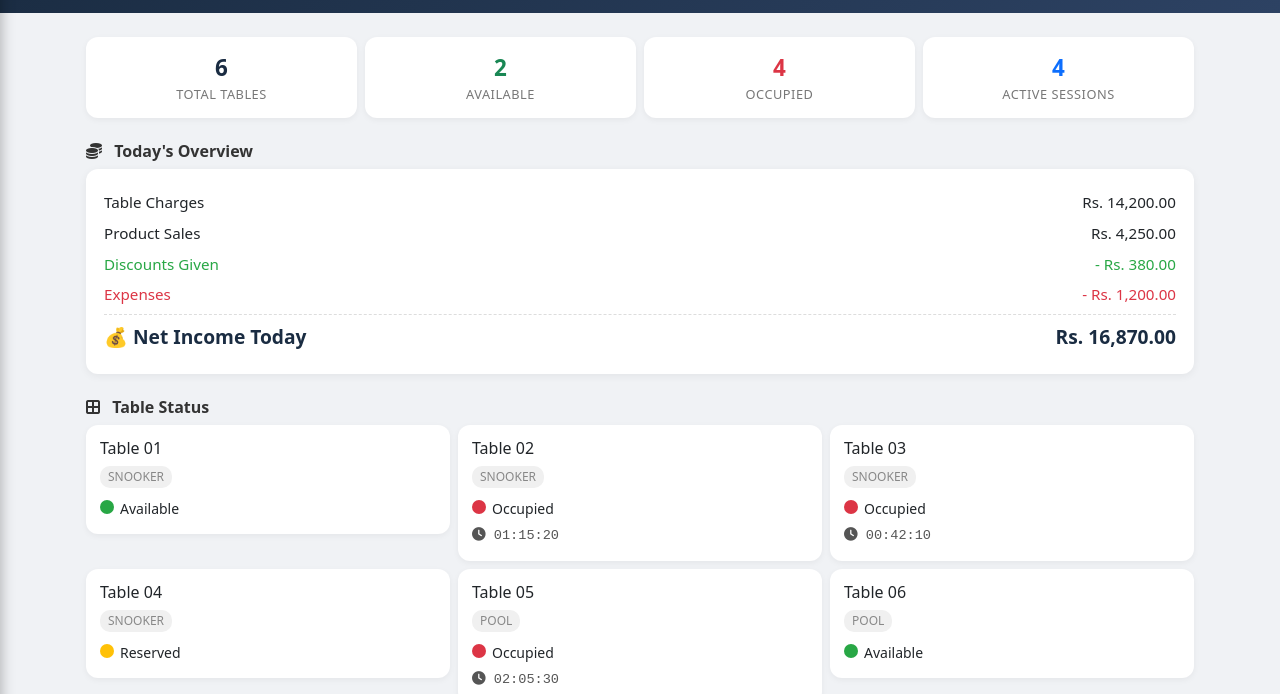
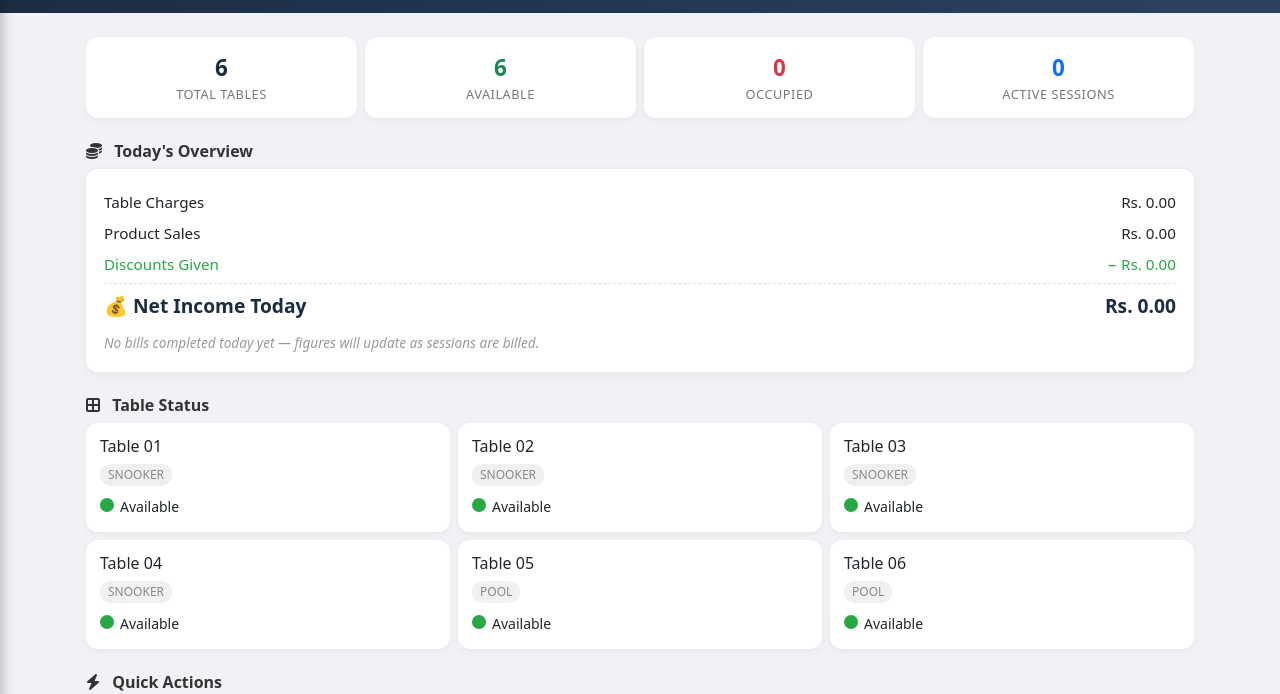
Before and after one commit to safrindj/cue-lounge-pos, a plain HTML site: page dashboard.html in a window 1280 px wide. Shown: the part 67-761 px from the top of the page. Drawn offline with nearby package versions, Linux system fonts and the light colour scheme; sample sign-in values are in the browser's storage.

Commit message:
Add files via upload

```diff
--- a/dashboard.html
+++ b/dashboard.html
@@ -40,20 +40,18 @@
         .status-dot { width: 14px; height: 14px; border-radius: 50%; display: inline-block; margin-right: 6px; }
         .dot-available { background: var(--success); }
         .dot-occupied { background: var(--danger); }
-        .dot-reserved { background: var(--warning); }
-        .dot-maintenance { background: #444; }
         .table-type { font-size: 0.75rem; text-transform: uppercase; color: #888; background: #f0f0f0; display: inline-block; padding: 2px 8px; border-radius: 10px; margin-top: 4px; }
         .session-time { font-family: monospace; font-size: 0.85rem; color: #555; margin-top: 6px; }
+        .players-line { font-size: 0.78rem; color: #666; margin-top: 4px; overflow: hidden; text-overflow: ellipsis; white-space: nowrap; }
         .quick-btn { border-radius: 10px; padding: 14px 10px; text-align: center; border: none; transition: all 0.2s; text-decoration: none; }
         .quick-btn:hover { transform: scale(1.03); }
         .section-title { font-size: 1rem; font-weight: 600; color: #333; margin: 24px 0 12px; }
         .discount-line { color: var(--success); }
-        .expense-line { color: var(--danger); }
         .staff-tag { font-size: 0.8rem; opacity: 0.85; }
+        .empty-note { color: #999; font-size: 0.85rem; font-style: italic; }
     </style>
 </head>
 <body>
-
 <!-- Header -->
 <div class="header-bar">
     <div class="d-flex justify-content-between align-items-center">
@@ -71,65 +69,58 @@
         </div>
     </div>
 </div>
-
 <div class="container px-3 mt-4">
     <!-- 📊 Quick Stats Row 1 -->
     <div class="row g-2 mb-3">
         <div class="col-6 col-md-3">
             <div class="stat-card">
-                <div class="stat-value" id="totalTables">6</div>
+                <div class="stat-value" id="totalTables">—</div>
                 <div class="stat-label">Total Tables</div>
             </div>
         </div>
         <div class="col-6 col-md-3">
             <div class="stat-card">
-                <div class="stat-value text-success" id="availableTables">2</div>
+                <div class="stat-value text-success" id="availableTables">—</div>
                 <div class="stat-label">Available</div>
             </div>
         </div>
         <div class="col-6 col-md-3">
             <div class="stat-card">
-                <div class="stat-value text-danger" id="occupiedTables">4</div>
+                <div class="stat-value text-danger" id="occupiedTables">—</div>
                 <div class="stat-label">Occupied</div>
             </div>
         </div>
         <div class="col-6 col-md-3">
             <div class="stat-card">
-                <div class="stat-value text-primary" id="activeSessions">4</div>
+                <div class="stat-value text-primary" id="activeSessions">—</div>
                 <div class="stat-label">Active Sessions</div>
             </div>
         </div>
     </div>
-
-    <!-- 💰 Today's Income Summary -->
+    <!-- 💰 Today's Income Summary (real, from saved bills) -->
     <h5 class="section-title mb-2"><i class="fas fa-coins me-2"></i> Today's Overview</h5>
     <div class="income-card mb-4">
         <div class="income-row">
             <span>Table Charges</span>
-            <span id="todayTableIncome">Rs. 14,200.00</span>
+            <span id="todayTableIncome">—</span>
         </div>
         <div class="income-row">
             <span>Product Sales</span>
-            <span id="todayProductSales">Rs. 4,250.00</span>
+            <span id="todayProductSales">—</span>
         </div>
         <div class="income-row discount-line">
             <span>Discounts Given</span>
-            <span>- Rs. 380.00</span>
-        </div>
-        <div class="income-row expense-line">
-            <span>Expenses</span>
-            <span>- Rs. 1,200.00</span>
+            <span id="todayDiscounts">—</span>
         </div>
         <div class="income-row income-total">
             <span>💰 Net Income Today</span>
-            <span id="todayTotal">Rs. 16,870.00</span>
+            <span id="todayTotal">—</span>
         </div>
+        <div class="empty-note mt-2" id="todayNote"></div>
     </div>
-
-    <!-- 🎱 Table Status Grid -->
+    <!-- 🎱 Table Status Grid (real occupancy from active sessions) -->
     <h5 class="section-title mb-2"><i class="fas fa-border-all me-2"></i> Table Status</h5>
     <div class="row g-2 mb-4" id="tablesGrid"></div>
-
     <!-- ⚡ Quick Actions — all pages -->
     <h5 class="section-title mb-2"><i class="fas fa-bolt me-2"></i> Quick Actions</h5>
     <div class="row g-2 mb-5">
@@ -145,38 +136,160 @@
         <div class="col-4 col-md-3"><a href="settings.html" class="quick-btn d-block" style="background:#1a2c42;color:#e8b832;"><i class="fas fa-cog fa-lg d-block mb-1"></i>Settings</a></div>
     </div>
 </div>
-
+<script src="app-settings.js"></script>
 <script>
 // ==========================================
-// CONFIG — Paste your Web App URL when ready
+// REAL DATA — no dummy bookings / fake income
 // ==========================================
-const GOOGLE_SCRIPT_URL = "";
+const TABLES = [
+    { id: "T01", name: "Table 01", type: "Snooker" },
+    { id: "T02", name: "Table 02", type: "Snooker" },
+    { id: "T03", name: "Table 03", type: "Snooker" },
+    { id: "T04", name: "Table 04", type: "Snooker" },
+    { id: "T05", name: "Table 05", type: "Pool" },
+    { id: "T06", name: "Table 06", type: "Pool" }
+];
+const ACTIVE_KEY = "cueclubActiveSessions";
+const BILLS_KEY = "cueclubBills";
 
-// Dashboard Data — sample data
-let dashboard = {
-    stats: {
-        totalTables: 6, available: 2, occupied: 4, activeSessions: 4,
-        tableIncome: 14200, productSales: 4250, discounts: 380, expenses: 1200
-    },
-    tables: [
-        { id: "T01", name: "Table 01", type: "Snooker", status: "available", sessionTime: "" },
-        { id: "T02", name: "Table 02", type: "Snooker", status: "occupied", sessionTime: "01:15:20" },
-        { id: "T03", name: "Table 03", type: "Snooker", status: "occupied", sessionTime: "00:42:10" },
-        { id: "T04", name: "Table 04", type: "Snooker", status: "reserved", sessionTime: "" },
-        { id: "T05", name: "Table 05", type: "Pool", status: "occupied", sessionTime: "02:05:30" },
-        { id: "T06", name: "Table 06", type: "Pool", status: "available", sessionTime: "" }
-    ]
-};
+function loadActiveSessions() {
+    try {
+        var s = JSON.parse(localStorage.getItem(ACTIVE_KEY) || "[]") || [];
+        return Array.isArray(s) ? s : [];
+    } catch (e) { return []; }
+}
+function loadTodaysBills() {
+    var out = { tableIncome: 0, productSales: 0, discounts: 0, net: 0, count: 0 };
+    try {
+        var bills = JSON.parse(localStorage.getItem(BILLS_KEY) || "[]") || [];
+        if (!Array.isArray(bills)) return out;
+        var today = new Date().toDateString();
+        bills.forEach(function (b) {
+            if (!b) return;
+            var d;
+            try { d = new Date(b.savedAt || b.endTime || Date.now()); } catch (e) { d = new Date(); }
+            if (d.toDateString() !== today) return;
+            var productTotal = Number(b.productTotal) || 0;
+            var subtotal = Number(b.subtotal);
+            if (!(subtotal >= 0)) subtotal = productTotal;
+            var tableCharge = Math.max(0, subtotal - productTotal);
+            var discount = Number(b.discountAmount) || 0;
+            var grand = Number(b.grandTotal);
+            if (!(grand >= 0)) grand = Math.max(0, subtotal - discount);
+            out.tableIncome += tableCharge;
+            out.productSales += productTotal;
+            out.discounts += discount;
+            out.net += grand;
+            out.count += 1;
+        });
+    } catch (e) {}
+    return out;
+}
+function sessionElapsedMs(sess) {
+    try {
+        var start = new Date(sess.startTime).getTime();
+        if (!start) return 0;
+        var pausedMs = Number(sess.totalPausedDuration) || 0;
+        var endMs;
+        if (sess.isPaused && sess.pausedTime) {
+            endMs = new Date(sess.pausedTime).getTime();
+        } else {
+            endMs = Date.now();
+        }
+        return Math.max(0, endMs - start - pausedMs);
+    } catch (e) { return 0; }
+}
+function fmtHMS(ms) {
+    var s = Math.floor(ms / 1000);
+    var h = Math.floor(s / 3600); s -= h * 3600;
+    var m = Math.floor(s / 60); s -= m * 60;
+    function p2(n){ return (n < 10 ? "0" : "") + n; }
+    return p2(h) + ":" + p2(m) + ":" + p2(s);
+}
+function currencySymbol() {
+    try { if (window.APP_SETTINGS && APP_SETTINGS.currencySymbol) return APP_SETTINGS.currencySymbol; } catch (e) {}
+    return "Rs. ";
+}
+function formatCurrency(amount) {
+    var sym = currencySymbol();
+    var spaced = (sym === "Rs." || sym === "Rs. ") ? "Rs. " : sym;
+    return spaced + Number(amount || 0).toLocaleString('en-LK', { minimumFractionDigits: 2, maximumFractionDigits: 2 });
+}
+// ==========================================
+// RENDER
+// ==========================================
+var activeCache = [];
+function renderAll() {
+    activeCache = loadActiveSessions();
+    var occupiedIds = {};
+    activeCache.forEach(function (s) { if (s && s.tableId) occupiedIds[s.tableId] = s; });
+    var occupiedCount = Object.keys(occupiedIds).length;
 
+    document.getElementById("totalTables").textContent = TABLES.length;
+    document.getElementById("availableTables").textContent = TABLES.length - occupiedCount;
+    document.getElementById("occupiedTables").textContent = occupiedCount;
+    document.getElementById("activeSessions").textContent = activeCache.length;
+
+    var inc = loadTodaysBills();
+    document.getElementById("todayTableIncome").textContent = formatCurrency(inc.tableIncome);
+    document.getElementById("todayProductSales").textContent = formatCurrency(inc.productSales);
+    document.getElementById("todayDiscounts").textContent = "− " + formatCurrency(inc.discounts);
+    document.getElementById("todayTotal").textContent = formatCurrency(inc.net);
+    document.getElementById("todayNote").textContent = inc.count
+        ? ("Based on " + inc.count + " bill(s) completed today.")
+        : "No bills completed today yet — figures will update as sessions are billed.";
+
+    var container = document.getElementById("tablesGrid");
+    container.innerHTML = "";
+    TABLES.forEach(function (table) {
+        var sess = occupiedIds[table.id];
+        var status = sess ? "occupied" : "available";
+        var statusClass = status === "occupied" ? "dot-occupied" : "dot-available";
+        var statusText = status === "occupied" ? "Occupied" : "Available";
+        var players = (sess && sess.players) ? sess.players.map(function (p) { return p && p.name; }).filter(Boolean).join(", ") : "";
+        var timeId = "time_" + table.id;
+        container.innerHTML +=
+            '<div class="col-6 col-sm-4">' +
+                '<div class="table-card" onclick="openTable(\'' + table.id + '\')">' +
+                    '<h6 class="mb-1">' + table.name + '</h6>' +
+                    '<span class="table-type">' + table.type + '</span>' +
+                    '<div class="mt-2">' +
+                        '<span class="status-dot ' + statusClass + '"></span>' +
+                        '<span class="small">' + statusText + '</span>' +
+                        (sess && sess.isPaused ? ' <span class="small text-warning"><i class="fas fa-pause"></i></span>' : '') +
+                    '</div>' +
+                    (sess ? '<div class="session-time"><i class="fas fa-clock"></i> <span id="' + timeId + '">' + fmtHMS(sessionElapsedMs(sess)) + '</span></div>' : '') +
+                    (players ? '<div class="players-line" title="' + players.replace(/"/g, '&quot;') + '"><i class="fas fa-user me-1"></i>' + players + '</div>' : '') +
+                '</div>' +
+            '</div>';
+    });
+}
+function tickTimers() {
+    activeCache.forEach(function (sess) {
+        if (!sess || !sess.tableId) return;
+        var el = document.getElementById("time_" + sess.tableId);
+        if (el && !sess.isPaused) el.textContent = fmtHMS(sessionElapsedMs(sess));
+    });
+}
+function openTable(tableId) {
+    var sess = activeCache.find(function (s) { return s && s.tableId === tableId; });
+    if (sess) {
+        window.location.href = "active-session.html";
+    } else {
+        window.location.href = "start-session.html";
+    }
+}
+function refreshData() {
+    renderAll();
+}
 // ==========================================
 // INIT
 // ==========================================
 window.onload = function () {
     showLoggedInStaff();
-    renderTables();
-    updateStatsDisplay();
+    renderAll();
+    setInterval(tickTimers, 1000);
 };
-
 function showLoggedInStaff() {
     try {
         var raw = sessionStorage.getItem("currentStaff");
@@ -189,69 +302,6 @@ function showLoggedInStaff() {
         }
     } catch (e) {}
 }
-
-function updateStatsDisplay() {
-    document.getElementById("totalTables").textContent = dashboard.stats.totalTables;
-    document.getElementById("availableTables").textContent = dashboard.stats.available;
-    document.getElementById("occupiedTables").textContent = dashboard.stats.occupied;
-    document.getElementById("activeSessions").textContent = dashboard.stats.activeSessions;
-    document.getElementById("todayTableIncome").textContent = formatCurrency(dashboard.stats.tableIncome);
-    document.getElementById("todayProductSales").textContent = formatCurrency(dashboard.stats.productSales);
-    var net = dashboard.stats.tableIncome + dashboard.stats.productSales
-        - dashboard.stats.discounts - dashboard.stats.expenses;
-    document.getElementById("todayTotal").textContent = formatCurrency(net);
-}
-
-function renderTables() {
-    var container = document.getElementById("tablesGrid");
-    container.innerHTML = "";
-    dashboard.tables.forEach(function (table) {
-        var statusClass = getStatusClass(table.status);
-        var statusText = table.status.charAt(0).toUpperCase() + table.status.slice(1);
-        container.innerHTML +=
-            '<div class="col-6 col-sm-4">' +
-                '<div class="table-card" onclick="openTableDetail(\'' + table.id + '\')">' +
-                    '<h6 class="mb-1">' + table.name + '</h6>' +
-                    '<span class="table-type">' + table.type + '</span>' +
-                    '<div class="mt-2">' +
-                        '<span class="status-dot ' + statusClass + '"></span>' +
-                        '<span class="small">' + statusText + '</span>' +
-                    '</div>' +
-                    (table.sessionTime
-                        ? '<div class="session-time"><i class="fas fa-clock"></i> ' + table.sessionTime + '</div>'
-                        : '') +
-                '</div>' +
-            '</div>';
-    });
-}
-
-function getStatusClass(status) {
-    switch (status) {
-        case 'available': return 'dot-available';
-        case 'occupied': return 'dot-occupied';
-        case 'reserved': return 'dot-reserved';
-        case 'maintenance': return 'dot-maintenance';
-        default: return '';
-    }
-}
-
-function openTableDetail(tableId) {
-    var table = dashboard.tables.find(function (t) { return t.id === tableId; });
-    if (table.status === 'available' || table.status === 'reserved') {
-        window.location.href = 'start-session.html';
-    } else if (table.status === 'occupied') {
-        alert("📋 " + table.name + " — Session in progress");
-    } else {
-        alert(table.name + " — Currently unavailable (" + table.status + ")");
-    }
-}
-
-function refreshData() {
-    updateStatsDisplay();
-    renderTables();
-    alert("✅ Dashboard refreshed!");
-}
-
 // ✅ FIXED: single logout — clears BOTH keys, no duplicate
 function logout() {
     if (confirm("Are you sure you want to logout?")) {
@@ -260,10 +310,6 @@ function logout() {
         window.location.replace("login.html");
     }
 }
-
-function formatCurrency(amount) {
-    return "Rs. " + amount.toLocaleString('en-LK', { minimumFractionDigits: 2, maximumFractionDigits: 2 });
-}
 </script>
 <script src="sidebar.js"></script>
 </body>
```
Also changed, not shown: active-session.html (+1 -3 lines), app-settings.js (+16 -1 lines), customers.html (+7 -1 lines), start-session.html (+1 -3 lines).
